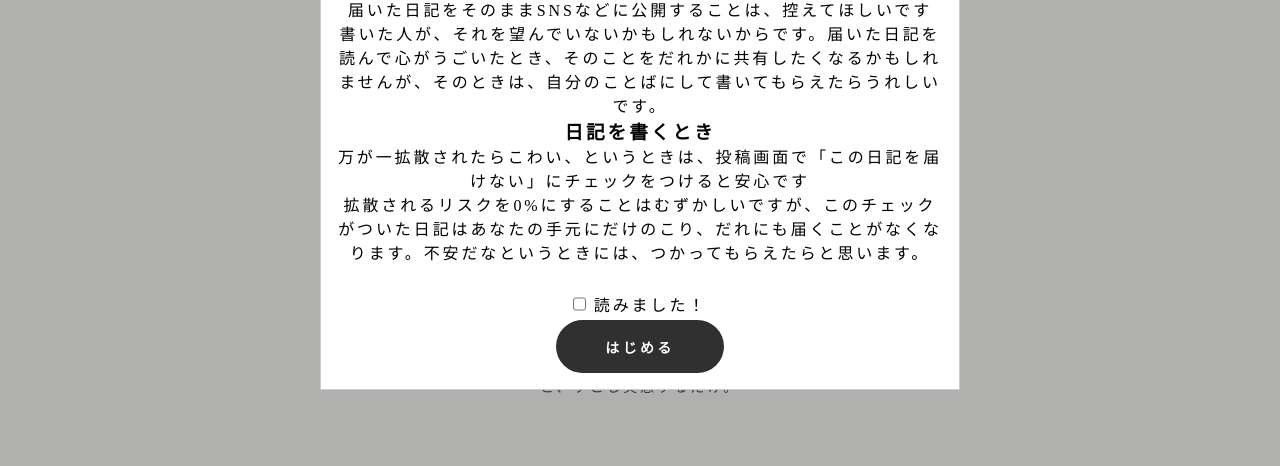
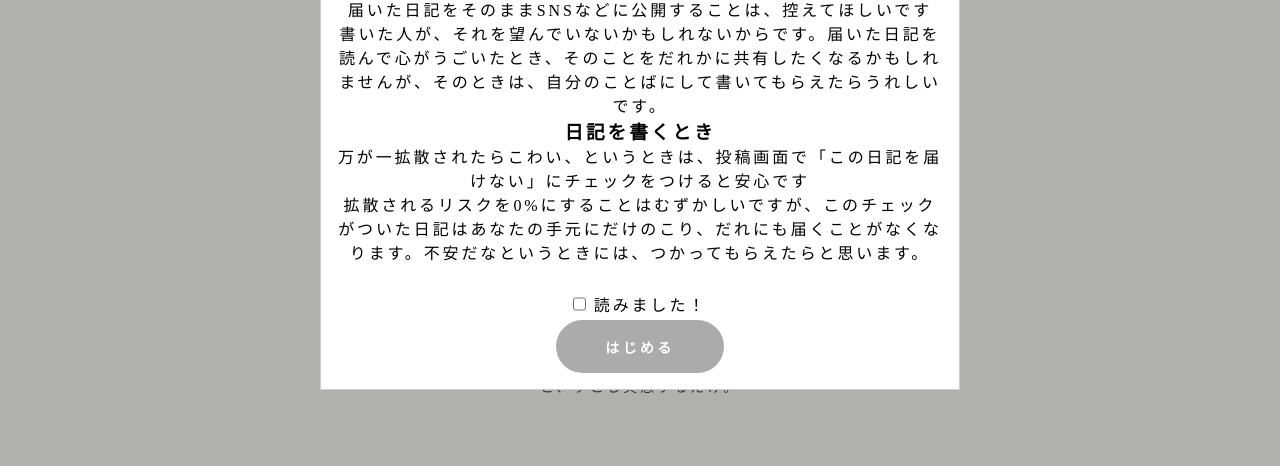
Before and after one commit to tatsuotsubo/HPH, a plain HTML site: page index.html in a window 1280 px wide. Both pictures are taken after a click on the button "はじめる". Shown: the part 282-748 px from the top of the page. Drawn offline with Linux system fonts and the light colour scheme.

Commit message:
20260529_画面設計_02_基本機能は完成(CSSは未完成)

```diff
--- a/css/style.css
+++ b/css/style.css
@@ -150,6 +150,27 @@
       background-color: rgba(0, 0, 0, 0.3);
     }
 
+    .start_btn_2 {
+      appearance: none;
+      border: none;
+      min-width: 168px;
+      padding: 17px 30px 16px;
+      border-radius: 999px;
+      background: #303030;
+      color: #fff;
+      font-size: 14px;
+      font-weight: 600;
+      font-family: inherit;
+      letter-spacing: 0.24em;
+      cursor: pointer;
+      transition: opacity 0.2s ease, transform 0.2s ease;
+    }
+
+    .start_btn_2:hover {
+      opacity: 0.86;
+      transform: translateY(-1px);
+    }
+
     .modal-close {
       background: white;
       position: absolute;
@@ -157,7 +178,22 @@
       top: 0;
     }
 
-    .checkbox-label {
+    button:disabled {
+      opacity: 0.4;
+      cursor: not-allowed;
+      /* pointer-events: none; を追加するとホバーも無効になる */
+    }
+
+    /* 活性化時にトランジションでなめらかに変化 */
+    button {
+      transition: opacity 0.2s, background-color 0.2s;
+    }
+
+    button:not(:disabled) {
+      cursor: pointer;
+    }
+
+    .checkbox_label {
       display: flex;
       justify-content: center; /*　中央揃え */
       gap: 8px; /* チェックボックスとテキストの間のスペース */
--- a/index.html
+++ b/index.html
@@ -50,7 +50,7 @@
   <div id="modal" popover>
     <!-- <div class="modal-overlay"></div> -->
     <!-- <div class="modal-contents" role="dialog" aria-label="日とと記が安心できる場所であるために"> -->
-      <button class="modal-close" popovertarget="modal" popovertarget="hide" type="button">×</button>
+      <button class="modal-close" popovertarget="modal" popovertarget="hide">×</button>
       <h2 class="modal-title">日とと記が安心できる場所であるために</h2>
       <p>『日とと記』は、日記を投稿するとだれかの日記が届くサービスです。だれにでも見られるわけではないからこそ書けることもあり、そういった安心をまもるために、心にとめておいてほしいことがあります。
       </p>
@@ -62,12 +62,29 @@
       <p>万が一拡散されたらこわい、というときは、投稿画面で「この日記を届けない」にチェックをつけると安心です</p>
       <p>拡散されるリスクを0%にすることはむずかしいですが、このチェックがついた日記はあなたの手元にだけのこり、だれにも届くことがなくなります。不安だなというときには、つかってもらえたらと思います。
       </p>
-      <label class="checkbox-label">
-        <input type="checkbox">読みました！
+      <label class="checkbox_label">
+        <input type="checkbox" class="agree_check">読みました！
       </label>
-      <button class="start-btn" type="button">はじめる</button>
+      <button class="start_btn_2" type="button" disabled>はじめる</button>
+
+
+
       <!-- <button class="close-btn" type="button">閉じる</button> -->
     <!-- </div> -->
   </div>
+
+  <script>
+    const agree_check = document.querySelector('.agree_check');
+    const start_btn_2 = document.querySelector('.start_btn_2');
+
+    agree_check.addEventListener('change', () => {
+      start_btn_2.disabled = !agree_check.checked;
+    });
+  </script>
+
+
 </body>
+
+
+
 </html>
```
